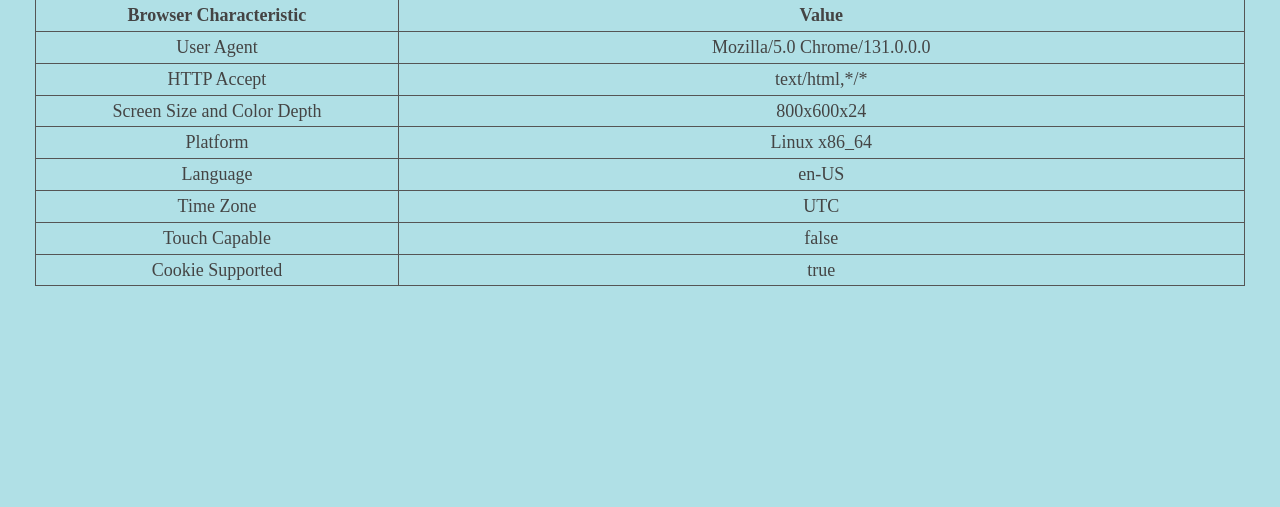
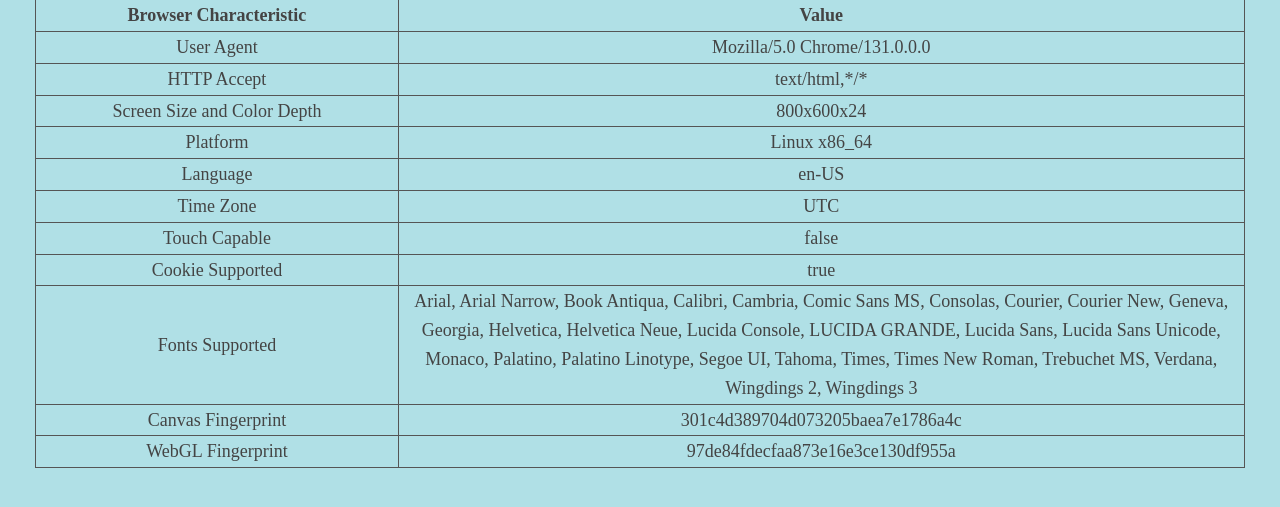
Before and after one commit to allenkim/browser-fingerprinting, a Flask app: page / in a window 1280 px wide. Shown: the part 108-615 px from the top of the page. Run offline with Flask 2, Linux system fonts and the light colour scheme; some libraries are stand-ins or nearby versions.

Commit message:
Add font detection and canvas and webgl hashes

```diff
--- /dev/null
+++ b/static/canvas_webgl_fp.js
@@ -0,0 +1,167 @@
+function getCanvasFingerprint(){
+	var result = []
+	var canvas = document.createElement('canvas')
+	canvas.width = 2000
+	canvas.height = 200
+	canvas.style.display = 'inline'
+
+	var ctx = canvas.getContext('2d')
+	// detect browser support of canvas winding
+	// http://blogs.adobe.com/webplatform/2013/01/30/winding-rules-in-canvas/
+	// https://github.com/Modernizr/Modernizr/blob/master/feature-detects/canvas/winding.js
+	ctx.rect(0, 0, 10, 10)
+	ctx.rect(2, 2, 6, 6)
+	result.push('canvas winding:' + ((ctx.isPointInPath(5, 5, 'evenodd') === false) ? 'yes' : 'no'))
+
+	ctx.textBaseline = 'alphabetic'
+	ctx.fillStyle = '#f60'
+	ctx.fillRect(125, 1, 62, 20)
+	ctx.fillStyle = '#069'
+	ctx.font = '11pt Arial'
+	ctx.fillText('Cwm fjordbank glyphs vext quiz, \ud83d\ude03', 2, 15)
+	ctx.fillStyle = 'rgba(102, 204, 0, 0.2)'
+	ctx.font = '18pt Arial'
+	ctx.fillText('Cwm fjordbank glyphs vext quiz, \ud83d\ude03', 4, 45)
+
+	// canvas blending
+	// http://blogs.adobe.com/webplatform/2013/01/28/blending-features-in-canvas/
+	// http://jsfiddle.net/NDYV8/16/
+	ctx.globalCompositeOperation = 'multiply'
+	ctx.fillStyle = 'rgb(255,0,255)'
+	ctx.beginPath()
+	ctx.arc(50, 50, 50, 0, Math.PI * 2, true)
+	ctx.closePath()
+	ctx.fill()
+	ctx.fillStyle = 'rgb(0,255,255)'
+	ctx.beginPath()
+	ctx.arc(100, 50, 50, 0, Math.PI * 2, true)
+	ctx.closePath()
+	ctx.fill()
+	ctx.fillStyle = 'rgb(255,255,0)'
+	ctx.beginPath()
+	ctx.arc(75, 100, 50, 0, Math.PI * 2, true)
+	ctx.closePath()
+	ctx.fill()
+	ctx.fillStyle = 'rgb(255,0,255)'
+
+	// canvas winding
+	// http://blogs.adobe.com/webplatform/2013/01/30/winding-rules-in-canvas/
+	// http://jsfiddle.net/NDYV8/19/
+	ctx.arc(75, 75, 75, 0, Math.PI * 2, true)
+	ctx.arc(75, 75, 25, 0, Math.PI * 2, true)
+	ctx.fill('evenodd')
+
+	if (canvas.toDataURL) {
+		result.push('canvas fp:' + canvas.toDataURL())
+	}
+	return canvas.toDataURL();
+}
+
+function getWebglFingerprint(){
+	var gl;
+	var fa2s = function (fa) {
+		gl.clearColor(0.0, 0.0, 0.0, 1.0)
+		gl.enable(gl.DEPTH_TEST)
+		gl.depthFunc(gl.LEQUAL)
+		gl.clear(gl.COLOR_BUFFER_BIT | gl.DEPTH_BUFFER_BIT)
+		return '[' + fa[0] + ', ' + fa[1] + ']'
+	}
+	var maxAnisotropy = function (gl) {
+		var ext = gl.getExtension('EXT_texture_filter_anisotropic') || gl.getExtension('WEBKIT_EXT_texture_filter_anisotropic') || gl.getExtension('MOZ_EXT_texture_filter_anisotropic')
+		if (ext) {
+			var anisotropy = gl.getParameter(ext.MAX_TEXTURE_MAX_ANISOTROPY_EXT)
+			if (anisotropy === 0) {
+				anisotropy = 2
+			  }
+		  return anisotropy
+		} else {
+			return null
+		}
+	}
+	gl = getWebglCanvas()
+	if (!gl) { return null }
+	// WebGL fingerprinting is a combination of techniques, found in MaxMind antifraud script & Augur fingerprinting.
+	// First it draws a gradient object with shaders and convers the image to the Base64 string.
+	// Then it enumerates all WebGL extensions & capabilities and appends them to the Base64 string, resulting in a huge WebGL string, potentially very unique on each device
+	// Since iOS supports webgl starting from version 8.1 and 8.1 runs on several graphics chips, the results may be different across ios devices, but we need to verify it.
+	var result = []
+	var vShaderTemplate = 'attribute vec2 attrVertex;varying vec2 varyinTexCoordinate;uniform vec2 uniformOffset;void main(){varyinTexCoordinate=attrVertex+uniformOffset;gl_Position=vec4(attrVertex,0,1);}'
+	var fShaderTemplate = 'precision mediump float;varying vec2 varyinTexCoordinate;void main() {gl_FragColor=vec4(varyinTexCoordinate,0,1);}'
+	var vertexPosBuffer = gl.createBuffer()
+	gl.bindBuffer(gl.ARRAY_BUFFER, vertexPosBuffer)
+	var vertices = new Float32Array([-0.2, -0.9, 0, 0.4, -0.26, 0, 0, 0.732134444, 0])
+	gl.bufferData(gl.ARRAY_BUFFER, vertices, gl.STATIC_DRAW)
+	vertexPosBuffer.itemSize = 3
+	vertexPosBuffer.numItems = 3
+	var program = gl.createProgram()
+	var vshader = gl.createShader(gl.VERTEX_SHADER)
+	gl.shaderSource(vshader, vShaderTemplate)
+	gl.compileShader(vshader)
+	var fshader = gl.createShader(gl.FRAGMENT_SHADER)
+	gl.shaderSource(fshader, fShaderTemplate)
+	gl.compileShader(fshader)
+	gl.attachShader(program, vshader)
+	gl.attachShader(program, fshader)
+	gl.linkProgram(program)
+	gl.useProgram(program)
+	program.vertexPosAttrib = gl.getAttribLocation(program, 'attrVertex')
+	program.offsetUniform = gl.getUniformLocation(program, 'uniformOffset')
+	gl.enableVertexAttribArray(program.vertexPosArray)
+	gl.vertexAttribPointer(program.vertexPosAttrib, vertexPosBuffer.itemSize, gl.FLOAT, !1, 0, 0)
+	gl.uniform2f(program.offsetUniform, 1, 1)
+	gl.drawArrays(gl.TRIANGLE_STRIP, 0, vertexPosBuffer.numItems)
+	try {
+		result.push(gl.canvas.toDataURL())
+	} catch (e) {
+		/* .toDataURL may be absent or broken (blocked by extension) */
+	}
+	result.push('extensions:' + (gl.getSupportedExtensions() || []).join(';'))
+	result.push('webgl aliased line width range:' + fa2s(gl.getParameter(gl.ALIASED_LINE_WIDTH_RANGE)))
+	result.push('webgl aliased point size range:' + fa2s(gl.getParameter(gl.ALIASED_POINT_SIZE_RANGE)))
+	result.push('webgl alpha bits:' + gl.getParameter(gl.ALPHA_BITS))
+	result.push('webgl antialiasing:' + (gl.getContextAttributes().antialias ? 'yes' : 'no'))
+	result.push('webgl blue bits:' + gl.getParameter(gl.BLUE_BITS))
+	result.push('webgl depth bits:' + gl.getParameter(gl.DEPTH_BITS))
+	result.push('webgl green bits:' + gl.getParameter(gl.GREEN_BITS))
+	result.push('webgl max anisotropy:' + maxAnisotropy(gl))
+	result.push('webgl max combined texture image units:' + gl.getParameter(gl.MAX_COMBINED_TEXTURE_IMAGE_UNITS))
+	result.push('webgl max cube map texture size:' + gl.getParameter(gl.MAX_CUBE_MAP_TEXTURE_SIZE))
+	result.push('webgl max fragment uniform vectors:' + gl.getParameter(gl.MAX_FRAGMENT_UNIFORM_VECTORS))
+	result.push('webgl max render buffer size:' + gl.getParameter(gl.MAX_RENDERBUFFER_SIZE))
+	result.push('webgl max texture image units:' + gl.getParameter(gl.MAX_TEXTURE_IMAGE_UNITS))
+	result.push('webgl max texture size:' + gl.getParameter(gl.MAX_TEXTURE_SIZE))
+	result.push('webgl max varying vectors:' + gl.getParameter(gl.MAX_VARYING_VECTORS))
+	result.push('webgl max vertex attribs:' + gl.getParameter(gl.MAX_VERTEX_ATTRIBS))
+	result.push('webgl max vertex texture image units:' + gl.getParameter(gl.MAX_VERTEX_TEXTURE_IMAGE_UNITS))
+	result.push('webgl max vertex uniform vectors:' + gl.getParameter(gl.MAX_VERTEX_UNIFORM_VECTORS))
+	result.push('webgl max viewport dims:' + fa2s(gl.getParameter(gl.MAX_VIEWPORT_DIMS)))
+	result.push('webgl red bits:' + gl.getParameter(gl.RED_BITS))
+	result.push('webgl renderer:' + gl.getParameter(gl.RENDERER))
+	result.push('webgl shading language version:' + gl.getParameter(gl.SHADING_LANGUAGE_VERSION))
+	result.push('webgl stencil bits:' + gl.getParameter(gl.STENCIL_BITS))
+	result.push('webgl vendor:' + gl.getParameter(gl.VENDOR))
+	result.push('webgl version:' + gl.getParameter(gl.VERSION))
+
+	try {
+		// Add the unmasked vendor and unmasked renderer if the debug_renderer_info extension is available
+		var extensionDebugRendererInfo = gl.getExtension('WEBGL_debug_renderer_info')
+		if (extensionDebugRendererInfo) {
+		  result.push('webgl unmasked vendor:' + gl.getParameter(extensionDebugRendererInfo.UNMASKED_VENDOR_WEBGL))
+		  result.push('webgl unmasked renderer:' + gl.getParameter(extensionDebugRendererInfo.UNMASKED_RENDERER_WEBGL))
+		}
+	} catch (e) { /* squelch */ }
+
+	return result.join('~')
+}
+
+function getWebglCanvas(){
+	var canvas = document.createElement('canvas');
+	var gl = null;
+	try {
+		gl = canvas.getContext('webgl') || canvas.getContext('experimental-webgl')
+	} catch (e) { /* squelch */ }
+	if (!gl){
+		gl = null;
+	}
+	return gl
+}
--- a/static/fing.js
+++ b/static/fing.js
@@ -4,7 +4,6 @@
   var new_row = table.insertRow(table.rowIndex);
   new_row.insertCell(0).innerHTML = label;
   new_row.insertCell(1).innerHTML = value;
-
 }
 
 function getScreenResolution(){
@@ -42,9 +41,38 @@
     return cookieEnabled;
 }
 
+function getFontsSupported(){
+	var detector = new Detector();
+	var fonts = [
+          'Andale Mono', 'Arial', 'Arial Black', 'Arial Hebrew', 'Arial MT', 'Arial Narrow', 'Arial Rounded MT Bold', 'Arial Unicode MS',
+          'Bitstream Vera Sans Mono', 'Book Antiqua', 'Bookman Old Style',
+          'Calibri', 'Cambria', 'Cambria Math', 'Century', 'Century Gothic', 'Century Schoolbook', 'Comic Sans', 'Comic Sans MS', 'Consolas', 'Courier', 'Courier New',
+          'Geneva', 'Georgia',
+          'Helvetica', 'Helvetica Neue',
+          'Impact',
+          'Lucida Bright', 'Lucida Calligraphy', 'Lucida Console', 'Lucida Fax', 'LUCIDA GRANDE', 'Lucida Handwriting', 'Lucida Sans', 'Lucida Sans Typewriter', 'Lucida Sans Unicode',
+          'Microsoft Sans Serif', 'Monaco', 'Monotype Corsiva', 'MS Gothic', 'MS Outlook', 'MS PGothic', 'MS Reference Sans Serif', 'MS Sans Serif', 'MS Serif', 'MYRIAD', 'MYRIAD PRO',
+          'Palatino', 'Palatino Linotype',
+          'Segoe Print', 'Segoe Script', 'Segoe UI', 'Segoe UI Light', 'Segoe UI Semibold', 'Segoe UI Symbol',
+          'Tahoma', 'Times', 'Times New Roman', 'Times New Roman PS', 'Trebuchet MS',
+          'Verdana', 'Wingdings', 'Wingdings 2', 'Wingdings 3'
+        ];
+	detected = "";
+	fonts.forEach(function(font){
+		if (detector.detect(font))
+			detected += font + ', ';
+	});
+	if (detected != "")
+		detected = detected.slice(0,-2);
+	return detected;
+}
+
 addRow("Screen Size and Color Depth", getScreenResolution().join('x'));
 addRow("Platform", getPlatform());
 addRow("Language", getLanguage());
 addRow("Time Zone", getTimeZone());
 addRow("Touch Capable", getTouchCapability());
 addRow("Cookie Supported", getCookieSupport());
+addRow("Fonts Supported", getFontsSupported());
+addRow("Canvas Fingerprint", x64hash128(getCanvasFingerprint(),42));
+addRow("WebGL Fingerprint", x64hash128(getWebglFingerprint(),42));
--- /dev/null
+++ b/static/fontdetect.min.js
@@ -0,0 +1 @@
+var Detector=function(){var e=["monospace","sans-serif","serif"],t=document.getElementsByTagName("body")[0],n=document.createElement("span");n.style.fontSize="72px",n.innerHTML="mmmmmmmmmmlli";var i={},m={};for(var o in e)n.style.fontFamily=e[o],t.appendChild(n),i[e[o]]=n.offsetWidth,m[e[o]]=n.offsetHeight,t.removeChild(n);this.detect=function(o){var r=!1;for(var a in e){n.style.fontFamily=o+","+e[a],t.appendChild(n);var f=n.offsetWidth!=i[e[a]]||n.offsetHeight!=m[e[a]];t.removeChild(n),r=r||f}return r}};
--- /dev/null
+++ b/static/hash.js
@@ -0,0 +1,164 @@
+/// MurmurHash3 related functions
+
+function x64Add(m, n){
+	m = [m[0] >>> 16, m[0] & 0xffff, m[1] >>> 16, m[1] & 0xffff]
+	n = [n[0] >>> 16, n[0] & 0xffff, n[1] >>> 16, n[1] & 0xffff]
+	var o = [0, 0, 0, 0]
+	o[3] += m[3] + n[3]
+	o[2] += o[3] >>> 16
+	o[3] &= 0xffff
+	o[2] += m[2] + n[2]
+	o[1] += o[2] >>> 16
+	o[2] &= 0xffff
+	o[1] += m[1] + n[1]
+	o[0] += o[1] >>> 16
+	o[1] &= 0xffff
+	o[0] += m[0] + n[0]
+	o[0] &= 0xffff
+	return [(o[0] << 16) | o[1], (o[2] << 16) | o[3]]
+}
+
+function x64Multiply(m, n){
+	m = [m[0] >>> 16, m[0] & 0xffff, m[1] >>> 16, m[1] & 0xffff]
+	n = [n[0] >>> 16, n[0] & 0xffff, n[1] >>> 16, n[1] & 0xffff]
+	var o = [0, 0, 0, 0]
+	o[3] += m[3] * n[3]
+	o[2] += o[3] >>> 16
+	o[3] &= 0xffff
+	o[2] += m[2] * n[3]
+	o[1] += o[2] >>> 16
+	o[2] &= 0xffff
+	o[2] += m[3] * n[2]
+	o[1] += o[2] >>> 16
+	o[2] &= 0xffff
+	o[1] += m[1] * n[3]
+	o[0] += o[1] >>> 16
+	o[1] &= 0xffff
+	o[1] += m[2] * n[2]
+	o[0] += o[1] >>> 16
+	o[1] &= 0xffff
+	o[1] += m[3] * n[1]
+	o[0] += o[1] >>> 16
+	o[1] &= 0xffff
+	o[0] += (m[0] * n[3]) + (m[1] * n[2]) + (m[2] * n[1]) + (m[3] * n[0])
+	o[0] &= 0xffff
+	return [(o[0] << 16) | o[1], (o[2] << 16) | o[3]]
+}
+
+function x64Rotl(m, n){
+	n %= 64
+	if (n === 32) {
+		return [m[1], m[0]]
+	} else if (n < 32) {
+		return [(m[0] << n) | (m[1] >>> (32 - n)), (m[1] << n) | (m[0] >>> (32 - n))]
+	} else {
+		n -= 32
+		return [(m[1] << n) | (m[0] >>> (32 - n)), (m[0] << n) | (m[1] >>> (32 - n))]
+	}
+}
+
+function x64LeftShift(m, n){
+	n %= 64
+	if (n === 0) {
+		return m
+	} else if (n < 32) {
+		return [(m[0] << n) | (m[1] >>> (32 - n)), m[1] << n]
+	} else {
+		return [m[1] << (n - 32), 0]
+	}
+}
+
+function x64Xor(m, n){
+	return [m[0] ^ n[0], m[1] ^ n[1]]
+}
+
+function x64Fmix(h){
+	h = this.x64Xor(h, [0, h[0] >>> 1])
+	h = this.x64Multiply(h, [0xff51afd7, 0xed558ccd])
+	h = this.x64Xor(h, [0, h[0] >>> 1])
+	h = this.x64Multiply(h, [0xc4ceb9fe, 0x1a85ec53])
+	h = this.x64Xor(h, [0, h[0] >>> 1])
+	return h
+}
+
+function x64hash128(key, seed){
+	key = key || ''
+	seed = seed || 0
+	var remainder = key.length % 16
+	var bytes = key.length - remainder
+	var h1 = [0, seed]
+	var h2 = [0, seed]
+	var k1 = [0, 0]
+	var k2 = [0, 0]
+	var c1 = [0x87c37b91, 0x114253d5]
+	var c2 = [0x4cf5ad43, 0x2745937f]
+	for (var i = 0; i < bytes; i = i + 16) {
+		k1 = [((key.charCodeAt(i + 4) & 0xff)) | ((key.charCodeAt(i + 5) & 0xff) << 8) | ((key.charCodeAt(i + 6) & 0xff) << 16) | ((key.charCodeAt(i + 7) & 0xff) << 24), ((key.charCodeAt(i) & 0xff)) | ((key.charCodeAt(i + 1) & 0xff) << 8) | ((key.charCodeAt(i + 2) & 0xff) << 16) | ((key.charCodeAt(i + 3) & 0xff) << 24)]
+		k2 = [((key.charCodeAt(i + 12) & 0xff)) | ((key.charCodeAt(i + 13) & 0xff) << 8) | ((key.charCodeAt(i + 14) & 0xff) << 16) | ((key.charCodeAt(i + 15) & 0xff) << 24), ((key.charCodeAt(i + 8) & 0xff)) | ((key.charCodeAt(i + 9) & 0xff) << 8) | ((key.charCodeAt(i + 10) & 0xff) << 16) | ((key.charCodeAt(i + 11) & 0xff) << 24)]
+		k1 = this.x64Multiply(k1, c1)
+		k1 = this.x64Rotl(k1, 31)
+		k1 = this.x64Multiply(k1, c2)
+		h1 = this.x64Xor(h1, k1)
+		h1 = this.x64Rotl(h1, 27)
+		h1 = this.x64Add(h1, h2)
+		h1 = this.x64Add(this.x64Multiply(h1, [0, 5]), [0, 0x52dce729])
+		k2 = this.x64Multiply(k2, c2)
+		k2 = this.x64Rotl(k2, 33)
+		k2 = this.x64Multiply(k2, c1)
+		h2 = this.x64Xor(h2, k2)
+		h2 = this.x64Rotl(h2, 31)
+		h2 = this.x64Add(h2, h1)
+		h2 = this.x64Add(this.x64Multiply(h2, [0, 5]), [0, 0x38495ab5])
+	}
+	k1 = [0, 0]
+	k2 = [0, 0]
+	switch (remainder) {
+		case 15:
+			k2 = this.x64Xor(k2, this.x64LeftShift([0, key.charCodeAt(i + 14)], 48))
+		case 14:
+			k2 = this.x64Xor(k2, this.x64LeftShift([0, key.charCodeAt(i + 13)], 40))
+		case 13:
+			k2 = this.x64Xor(k2, this.x64LeftShift([0, key.charCodeAt(i + 12)], 32))
+		case 12:
+			k2 = this.x64Xor(k2, this.x64LeftShift([0, key.charCodeAt(i + 11)], 24))
+		case 11:
+			k2 = this.x64Xor(k2, this.x64LeftShift([0, key.charCodeAt(i + 10)], 16))
+		case 10:
+			k2 = this.x64Xor(k2, this.x64LeftShift([0, key.charCodeAt(i + 9)], 8))
+		case 9:
+			k2 = this.x64Xor(k2, [0, key.charCodeAt(i + 8)])
+			k2 = this.x64Multiply(k2, c2)
+			k2 = this.x64Rotl(k2, 33)
+			k2 = this.x64Multiply(k2, c1)
+			h2 = this.x64Xor(h2, k2)
+		case 8:
+			k1 = this.x64Xor(k1, this.x64LeftShift([0, key.charCodeAt(i + 7)], 56))
+		case 7:
+			k1 = this.x64Xor(k1, this.x64LeftShift([0, key.charCodeAt(i + 6)], 48))
+		case 6:
+			k1 = this.x64Xor(k1, this.x64LeftShift([0, key.charCodeAt(i + 5)], 40))
+		case 5:
+			k1 = this.x64Xor(k1, this.x64LeftShift([0, key.charCodeAt(i + 4)], 32))
+		case 4:
+			k1 = this.x64Xor(k1, this.x64LeftShift([0, key.charCodeAt(i + 3)], 24))
+		case 3:
+			k1 = this.x64Xor(k1, this.x64LeftShift([0, key.charCodeAt(i + 2)], 16))
+		case 2:
+			k1 = this.x64Xor(k1, this.x64LeftShift([0, key.charCodeAt(i + 1)], 8))
+		case 1:
+			k1 = this.x64Xor(k1, [0, key.charCodeAt(i)])
+			k1 = this.x64Multiply(k1, c1)
+			k1 = this.x64Rotl(k1, 31)
+			k1 = this.x64Multiply(k1, c2)
+			h1 = this.x64Xor(h1, k1)
+	}
+	h1 = this.x64Xor(h1, [0, key.length])
+	h2 = this.x64Xor(h2, [0, key.length])
+	h1 = this.x64Add(h1, h2)
+	h2 = this.x64Add(h2, h1)
+	h1 = this.x64Fmix(h1)
+	h2 = this.x64Fmix(h2)
+	h1 = this.x64Add(h1, h2)
+	h2 = this.x64Add(h2, h1)
+	return ('00000000' + (h1[0] >>> 0).toString(16)).slice(-8) + ('00000000' + (h1[1] >>> 0).toString(16)).slice(-8) + ('00000000' + (h2[0] >>> 0).toString(16)).slice(-8) + ('00000000' + (h2[1] >>> 0).toString(16)).slice(-8)
+}
--- a/templates/index.html
+++ b/templates/index.html
@@ -9,6 +9,12 @@
 			url_for('static',filename='favicon.ico')}}>
 		<script type="text/javascript" src={{
 			url_for('static',filename='jstz.min.js')}}></script>
+		<script type="text/javascript" src={{
+			url_for('static',filename='hash.js')}}></script>
+		<script type="text/javascript" src={{
+			url_for('static',filename='fontdetect.min.js')}}></script>
+		<script type="text/javascript" src={{
+			url_for('static',filename='canvas_webgl_fp.js')}}></script>
 		<script type="text/javascript" src={{
 			url_for('static',filename='fing.js')}} defer></script>
 	</head>
```
